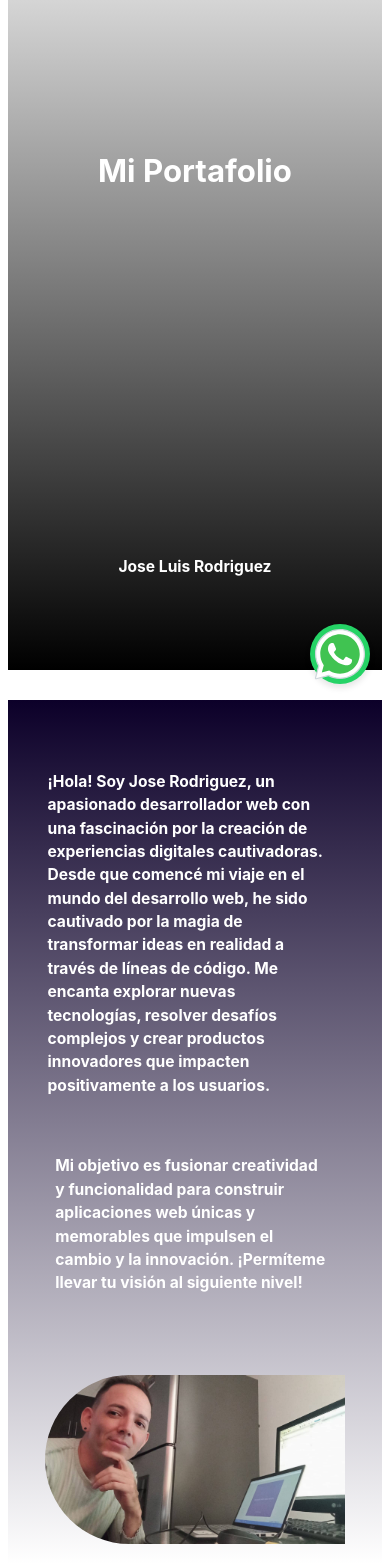
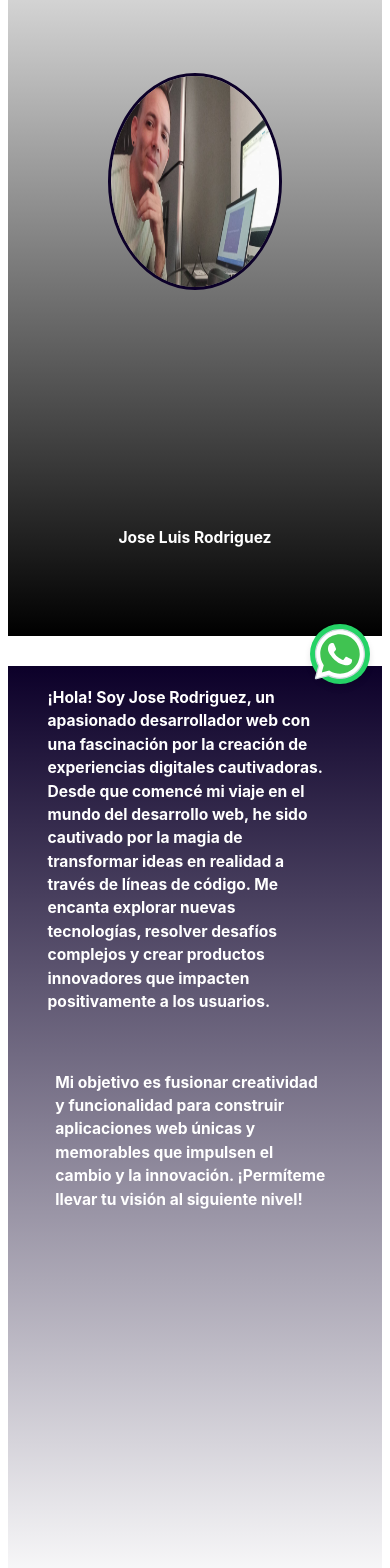
Before and after one commit to jzpoe/portafolio-developer, a React (Vite) app: page / in a window 390 px wide. Shown: the part 140-1708 px from the top of the page. Built offline with nearby package versions, Linux system fonts and the light colour scheme.

Commit message:
cambio de posicion de la imagen de perfil

```diff
--- a/src/components/home/Home.jsx
+++ b/src/components/home/Home.jsx
@@ -3,11 +3,13 @@ const Home = () => {
   return (
     <>
     <div className="container-home">
-        <div className='contenido-home'>
+        {/* <div className='contenido-home'>
         <h1>Mi Portafolio</h1>
-        </div>
+        </div> */}
 
-
+        <div className="div-img">
+        <img src="/assets/perfil/foto-de-perfil.jpg" alt="" />{" "}
+      </div>
 
         <div className='contenido-home' >
         <h2>Jose Luis Rodriguez</h2>
--- a/src/components/home/home.css
+++ b/src/components/home/home.css
@@ -2,13 +2,23 @@
     display: grid;
     justify-content: center;
     align-items: center;
-    height: 95vh;
+    height: 91vh;
     grid-template-columns: 1fr;
     grid-template-rows: 3fr 1fr;
     grid-column-gap: 0px;
     grid-row-gap: 0px;
     background: linear-gradient(to bottom, #ffffff, #000000); /* Aquí especificas los colores que quieres para el degradado */
 
+}
+
+
+
+.div-img img{
+    width: 25%;
+    height: 50vh;
+    margin-top: 50px;
+border-radius:  50%;
+border: #0c0029 solid ;
 }
 
 .contenido-home {
@@ -26,3 +36,14 @@
     margin-top: 0.5em; /* Espaciado relativo al tamaño de la fuente */
     color: #fff;
 }
+
+@media screen and (max-width: 767px) {
+    .div-img img{
+        margin-top: 50px;
+
+        width: 45%;
+height: 25vh;
+    }
+
+
+}
--- a/src/components/main/Main.jsx
+++ b/src/components/main/Main.jsx
@@ -19,9 +19,7 @@ const Main = () => {
           siguiente nivel!</h1>
         </div>
       </div>
-      <div className="div-img">
-        <img src="/assets/perfil/foto-de-perfil.jpg" alt="" />{" "}
-      </div>
+
     </div>
   );
 };
--- a/src/components/main/main.css
+++ b/src/components/main/main.css
@@ -2,12 +2,13 @@
 
 .container-main {
     display: grid;
-    grid-template-columns: 2fr 1fr;
+    grid-template-columns: 1fr;
     grid-column-gap: 0px;
     grid-row-gap: 0px;
     background:linear-gradient(to bottom, #0c0029, #fff);
 margin-top: 30px;
     padding: 20px;
+    height: 57vh;
     }
 
     .div-img {
@@ -16,12 +17,12 @@ margin-top: 30px;
 
     }
 
-    .div-img img{
+    /* .div-img img{
         width: 100%;
         height: 50vh;
         border-radius: 206px 0 0 206px;
         margin-top: 50px;
-    }
+    } */
     .div1{
         display: flex;
       flex-direction: column;
@@ -56,11 +57,15 @@ margin-top: 30px;
         .container-main {
             display: flex;
             flex-direction: column;
+            height: 106vh;
         }
 
         .div-h1 {
             padding: 5vw;
             font-size: 4vw; /* Tamaño de la letra ajustado para dispositivos móviles */
+        }
+        .div1{
+            margin-top: -30px;
         }
 
         .div-1-1 h1 {
@@ -69,9 +74,5 @@ margin-top: 30px;
             font-size: 4vw; /* Tamaño de la letra ajustado para dispositivos móviles */
             padding: 5vw
         }
-        .div-img img{
-            margin-top: 50px;
-            width: 90%;
-            height: 20vh;
-        }
+
     }
--- a/src/components/skils/skils.css
+++ b/src/components/skils/skils.css
@@ -20,6 +20,9 @@
 }
 
 @media screen and (max-width: 767px) {
+    .container-titulo-skils{
+        margin-top: -19px;
+    }
     .container-skils img{
         max-width: 100%; /* Establece el ancho máximo al 100% del contenedor */
         height: 40px; /* Permite que la altura se ajuste automáticamente */
```
